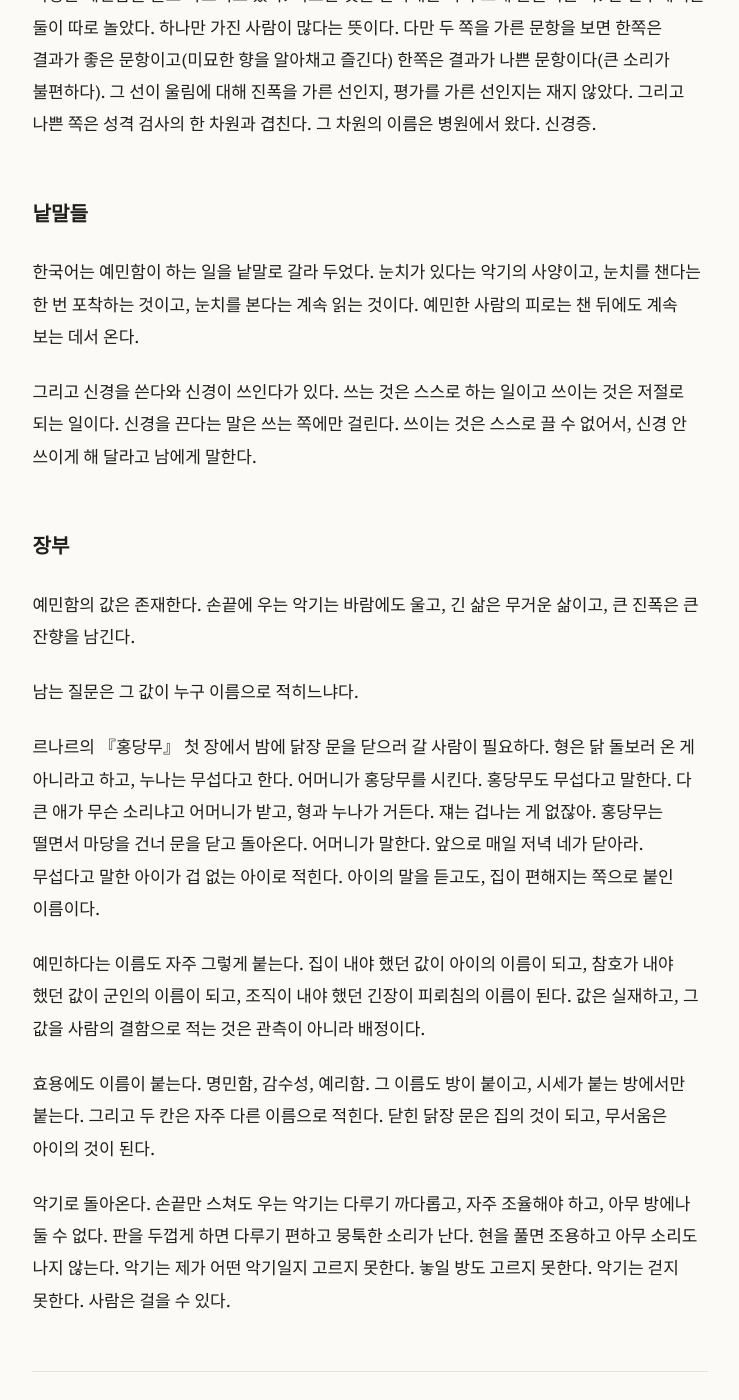
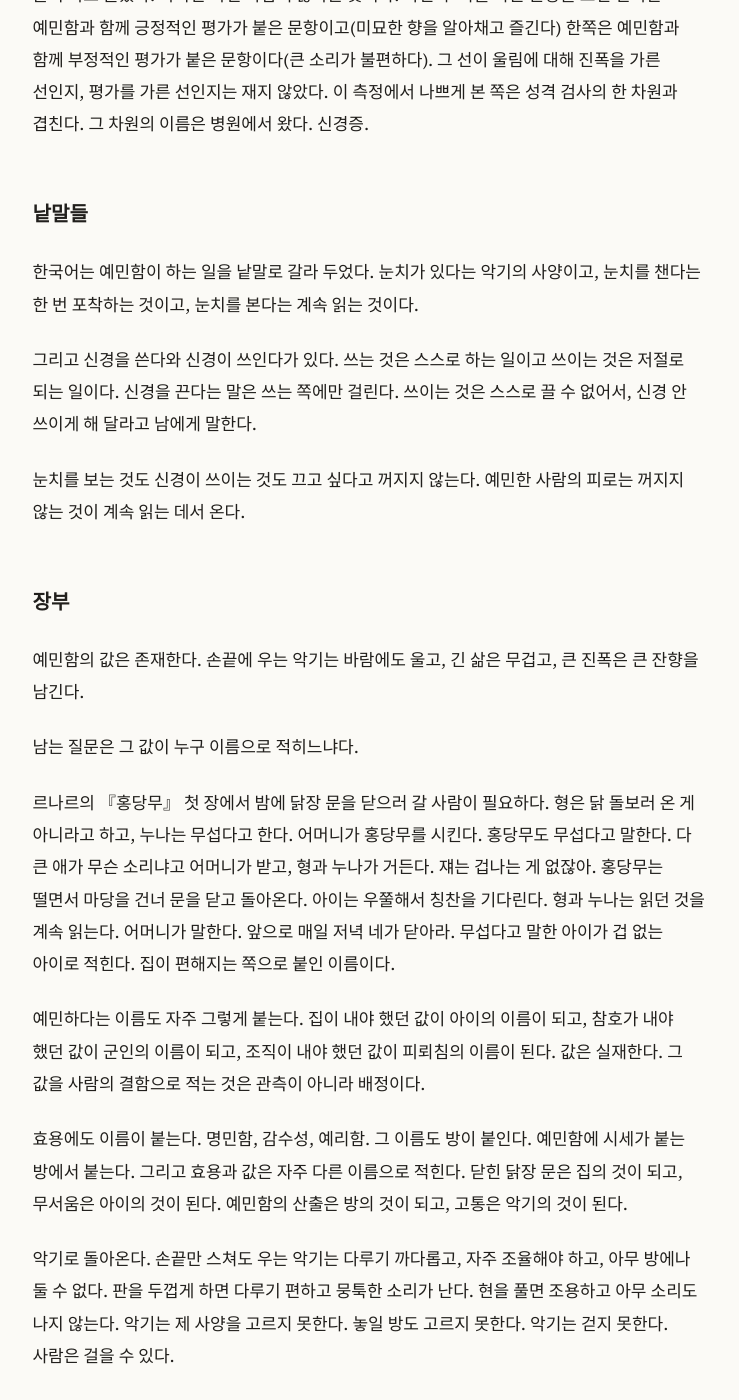
Before and after one commit to nonasking/essays, a Jekyll site: the page built from sensitivity/index.md, in a window 1280 px wide and 1400 px high, scrolled down 5078 px. Shown: the whole window, without its empty margins (270-1009 px from the left). Built offline with Jekyll 4.4.1, drawn with Linux system fonts in a browser that asks for light colours; some of the changed text lies outside the part shown.

Commit message:
Sensitivity: author's revision (honed alarm as a branch, 'sensitive person' in Time, Poil de Carotte ending per the original, Words closing, ledger wording) (KR/EN)
Co-Authored-By: Claude Fable 5.2 <noreply@anthropic.com>
Claude-Session: https://claude.ai/code/session_01BTGLPJ1snj3YMREbmcWepv

```diff
--- a/sensitivity/index.md
+++ b/sensitivity/index.md
@@ -13,23 +13,23 @@ description: 손끝만 스쳐도 우는 악기에 대하여. 한 성질에서
 
 예민한 사람이 빵을 먹는다. 빵의 향과 식감과 모양을 느낀다. '버터가 어제와 다르다. 발효가 평소보다 덜 됐다. 모양은 어제 것보다 정교하다.' 그 풍부한 감각과 해석을 즐길 수 있다. 그 세세한 감각과 해석이 피곤할 수 있다. 즐거움도 피로도 같은 빵에서 온다. 둘 다 고르기 전에 온다. 고를 수 있는 것은 온 다음이다. 어느 쪽에 더 머물지, 말할지 삼킬지. 빵집에서 떠올린 걸 말하면 예민 떤다고 쫓겨날 수도 있다. 말해 줘서 고맙다고 쿠키를 하나 받을 수도 있다. 말할지는 고를 수 있다. 빵집 주인의 반응은 고를 수 없다.
 
-둔감한 사람이 빵을 먹는다. '빵이다.' 빵집을 나선다.
+둔감한 사람이 빵을 먹는다. '빵이다.'
 
 ## 아기의 감각
 
 갓 태어난 아이는 전부 예민하다. 모든 소리가 처음이고 모든 빛이 처음이다. 생후 여섯 달의 아기는 들어 본 적 없는 언어의 음소도 구별하고, 원숭이 얼굴도 하나하나 가른다. 돌 무렵이면 그 음소를 놓치고 원숭이 얼굴은 다 같은 얼굴이 된다. 쓰는 구별은 유지하고 안 쓰는 구별은 뭉뚱그리게 된다. 둔감화는 손상이 아니라 학습이다.
 
-그러니 예민함은 소수의 사양이 아니라 모두의 출발점이다. 예민한 어른은 무언가를 더 가진 사람이 아니라 덜 둔해진 사람이다.
+그러니 예민함은 소수의 사양이 아니라 모두의 출발점이다. 예민한 어른은 무언가를 더 가진 사람이 아니다. 덜 둔해진 사람이다.
 
 구별이 남는 데는 두 길이 있다. 즐거워서 계속 쓴 구별이 남고, 놓으면 다쳐서 못 놓은 구별이 남는다. 미식의 변별과 경보의 변별이다.
 
-구별이 둔해지지만은 않는다. 벼려지는 길도 있다. 불에 덴 손은 미지근한 것 앞에서도 먼저 물러난다. 덜 둔해진 것이 아니라 다쳐서 벼려진 것이다.
+구별이 둔해지지만은 않는다. 경보의 변별 가운데에는 벼려지는 갈래도 있다. 화상을 기억하고 경계하는 손은 미지근한 온도에도 물러난다. 다쳐서 변별이 더 날카로워진 것이다.
 
-어느 길로 왔든 양상에는 공통점이 있다. 예민함이 저주일지 축복일지, 다른 이들에게 환대받을지 배제될지는 예민함 자체가 아니라 다른 것에 달려 있다.
+어느 길로 왔든 양상에는 공통점이 있다. 예민함이 저주일지 축복일지, 다른 이들에게 환대받을지 배제될지는 예민함 자체에 달려 있지 않다.
 
 ## 시간
 
-덜 둔해진 사람은 같은 세상을 더 많이 읽고 같은 하루에서 더 많이 거둔다. 그 점에서 같은 십 년을 살아도 더 긴 삶을 산다.
+예민한 사람은 같은 세상을 더 많이 읽고 같은 하루에서 더 많이 거둔다. 그 점에서 같은 십 년을 살아도 더 긴 삶을 산다.
 
 어린 시절이 길게 남는 것이 그 때문이다. 처음인 것이 많던 해는 돌아보면 복잡하고 길다. 처음인 것이 줄어든 해는 돌아보면 하루하루가 구별 없이 뭉쳐서, 한 해가 몇 장면으로 줄어든다.
 
@@ -39,7 +39,7 @@ description: 손끝만 스쳐도 우는 악기에 대하여. 한 성질에서
 
 둘째 사람은 초기화 없이 감각을 쌓아간다. 어제 느꼈던 감각을 지니고 매일을 시작한다. 어제 만났던 자극은 낯익다. 반복되면 익숙함이 된다. 노련하다.
 
-첫째 사람의 십 년이 더 빽빽하고, 그래서 더 길고, 그래서 더 무겁다. 덜 둔해진 사람은 그 둘 사이에서 첫째 쪽에 가까이 선다. 그것이 재미일지 피로일지와는 별개다.
+첫째 사람의 십 년이 더 빽빽하고 길고 무겁다. 예민한 사람은 그 둘 사이에서 첫째 쪽에 가깝다. 그 시간이 재미일지 피로일지와는 별개다.
 
 ## 악기
 
@@ -49,7 +49,7 @@ description: 손끝만 스쳐도 우는 악기에 대하여. 한 성질에서
 
 같은 성질이 다른 일도 한다. 손끝에 우는 악기는 스치는 바람에도 운다. 오래 남는 소리는 듣기 싫은 소리도 오래 남긴다. 스치는 바람 하나에 악기는 밤새 울며 뒤척인다. 팽팽한 현은 끊어지기 쉽고, 얇은 울림판은 습기에 먼저 틀어진다.
 
-판을 두껍게 하면 바람에도 손끝에도 덜 운다. 손끝과 손톱에 따라 다른 소리를 내는 세밀함과 밤새 삐걱이는 소음이 사라지고 이전과는 다른 악기가 된다. 세밀함을 유지하고 소음만 없앨 수는 없다. 한 악기의 두 얼굴이다.
+판을 두껍게 하면 바람에도 손끝에도 덜 운다. 손끝과 손톱에 따라 다른 소리를 내는 세밀함과 밤새 삐걱이는 소음이 사라지고 이전과는 다른 악기가 된다. 세밀함을 유지하고 소음만 없앨 수는 없다.
 
 조용하게 하는 길이 하나 더 있다. 현을 풀면 바람에 울지 않는다. 그러나 현을 풀어도 바람은 분다. 풀린 현은 바람에 울지 않는 것이 아니라 음 없이 떤다. 떨림은 사라지지 않고 소리와 음만 사라진다. 그리고 풀린 현은 손끝에도 음을 내지 않는다. 울림이 없기에 어떤 손끝에서도 어떤 음도 낼 수 없다.
 
@@ -59,7 +59,7 @@ description: 손끝만 스쳐도 우는 악기에 대하여. 한 성질에서
 
 같은 눈이 다른 것도 본다. 낙엽의 잎맥에서 기하를 보고 멈춘다. 찬양받는 교향곡에서 음의 어긋남을 듣는 귀는 새가 지저귀는 소리에서 화음을 듣는 귀이기도 하다.
 
-티를 보는 눈과 결을 보는 눈은 같은 눈이다. 하나의 눈이기에 한쪽만 고를 수는 없다.
+티를 보는 눈과 결을 보는 눈은 같은 눈이다.
 
 ## 배우
 
@@ -67,7 +67,7 @@ description: 손끝만 스쳐도 우는 악기에 대하여. 한 성질에서
 
 큰 진폭은 큰 잔향을 남긴다. 막이 내린 뒤에도 배역이 배우로부터 나가지 않는 일이 그 배우에게 생긴다. 반응을 줄이면 잔향도 줄어든다. 객석에 닿는 울림도 같이 줄어든다.
 
-무대는 이 값을 없애 주지 않는다. 무대가 하는 일은 그 값을 금으로 바꿔 주는 것이다.
+무대는 이 값을 없애 주지 않는다. 대신 그 값을 금으로 바꿔 준다.
 
 ## 방
 
@@ -103,27 +103,29 @@ description: 손끝만 스쳐도 우는 악기에 대하여. 한 성질에서
 
 예민하다고 자기를 보고하는 사람들의 감각을 실제로 재 보면, 더 작은 소리를 듣거나 더 옅은 냄새를 맡지는 않았다. 자기가 예민하다고 하는 정도와 감각기관의 문턱은 따로였다. 예민함은 문턱의 높이로 재어지지 않았다.
 
-측정은 예민함을 둘로 가르기도 했다. 미묘한 것을 알아채는 쪽과 크게 흔들리는 쪽. 한 연구에서는 둘이 따로 놀았다. 하나만 가진 사람이 많다는 뜻이다. 다만 두 쪽을 가른 문항을 보면 한쪽은 결과가 좋은 문항이고(미묘한 향을 알아채고 즐긴다) 한쪽은 결과가 나쁜 문항이다(큰 소리가 불편하다). 그 선이 울림에 대해 진폭을 가른 선인지, 평가를 가른 선인지는 재지 않았다. 그리고 나쁜 쪽은 성격 검사의 한 차원과 겹친다. 그 차원의 이름은 병원에서 왔다. 신경증.
+측정은 예민함을 둘로 가르기도 했다. 미묘한 것을 알아채는 쪽과 크게 흔들리는 쪽. 한 연구에서는 둘이 따로 놀았다. 하나만 가진 사람이 많다는 뜻이다. 다만 두 쪽을 가른 문항을 보면 한쪽은 예민함과 함께 긍정적인 평가가 붙은 문항이고(미묘한 향을 알아채고 즐긴다) 한쪽은 예민함과 함께 부정적인 평가가 붙은 문항이다(큰 소리가 불편하다). 그 선이 울림에 대해 진폭을 가른 선인지, 평가를 가른 선인지는 재지 않았다. 이 측정에서 나쁘게 본 쪽은 성격 검사의 한 차원과 겹친다. 그 차원의 이름은 병원에서 왔다. 신경증.
 
 ## 낱말들
 
-한국어는 예민함이 하는 일을 낱말로 갈라 두었다. 눈치가 있다는 악기의 사양이고, 눈치를 챈다는 한 번 포착하는 것이고, 눈치를 본다는 계속 읽는 것이다. 예민한 사람의 피로는 챈 뒤에도 계속 보는 데서 온다.
+한국어는 예민함이 하는 일을 낱말로 갈라 두었다. 눈치가 있다는 악기의 사양이고, 눈치를 챈다는 한 번 포착하는 것이고, 눈치를 본다는 계속 읽는 것이다.
 
 그리고 신경을 쓴다와 신경이 쓰인다가 있다. 쓰는 것은 스스로 하는 일이고 쓰이는 것은 저절로 되는 일이다. 신경을 끈다는 말은 쓰는 쪽에만 걸린다. 쓰이는 것은 스스로 끌 수 없어서, 신경 안 쓰이게 해 달라고 남에게 말한다.
 
+눈치를 보는 것도 신경이 쓰이는 것도 끄고 싶다고 꺼지지 않는다. 예민한 사람의 피로는 꺼지지 않는 것이 계속 읽는 데서 온다.
+
 ## 장부
 
-예민함의 값은 존재한다. 손끝에 우는 악기는 바람에도 울고, 긴 삶은 무거운 삶이고, 큰 진폭은 큰 잔향을 남긴다.
+예민함의 값은 존재한다. 손끝에 우는 악기는 바람에도 울고, 긴 삶은 무겁고, 큰 진폭은 큰 잔향을 남긴다.
 
 남는 질문은 그 값이 누구 이름으로 적히느냐다.
 
-르나르의 『홍당무』 첫 장에서 밤에 닭장 문을 닫으러 갈 사람이 필요하다. 형은 닭 돌보러 온 게 아니라고 하고, 누나는 무섭다고 한다. 어머니가 홍당무를 시킨다. 홍당무도 무섭다고 말한다. 다 큰 애가 무슨 소리냐고 어머니가 받고, 형과 누나가 거든다. 쟤는 겁나는 게 없잖아. 홍당무는 떨면서 마당을 건너 문을 닫고 돌아온다. 어머니가 말한다. 앞으로 매일 저녁 네가 닫아라. 무섭다고 말한 아이가 겁 없는 아이로 적힌다. 아이의 말을 듣고도, 집이 편해지는 쪽으로 붙인 이름이다.
+르나르의 『홍당무』 첫 장에서 밤에 닭장 문을 닫으러 갈 사람이 필요하다. 형은 닭 돌보러 온 게 아니라고 하고, 누나는 무섭다고 한다. 어머니가 홍당무를 시킨다. 홍당무도 무섭다고 말한다. 다 큰 애가 무슨 소리냐고 어머니가 받고, 형과 누나가 거든다. 쟤는 겁나는 게 없잖아. 홍당무는 떨면서 마당을 건너 문을 닫고 돌아온다. 아이는 우쭐해서 칭찬을 기다린다. 형과 누나는 읽던 것을 계속 읽는다. 어머니가 말한다. 앞으로 매일 저녁 네가 닫아라. 무섭다고 말한 아이가 겁 없는 아이로 적힌다. 집이 편해지는 쪽으로 붙인 이름이다.
 
-예민하다는 이름도 자주 그렇게 붙는다. 집이 내야 했던 값이 아이의 이름이 되고, 참호가 내야 했던 값이 군인의 이름이 되고, 조직이 내야 했던 긴장이 피뢰침의 이름이 된다. 값은 실재하고, 그 값을 사람의 결함으로 적는 것은 관측이 아니라 배정이다.
+예민하다는 이름도 자주 그렇게 붙는다. 집이 내야 했던 값이 아이의 이름이 되고, 참호가 내야 했던 값이 군인의 이름이 되고, 조직이 내야 했던 값이 피뢰침의 이름이 된다. 값은 실재한다. 그 값을 사람의 결함으로 적는 것은 관측이 아니라 배정이다.
 
-효용에도 이름이 붙는다. 명민함, 감수성, 예리함. 그 이름도 방이 붙이고, 시세가 붙는 방에서만 붙는다. 그리고 두 칸은 자주 다른 이름으로 적힌다. 닫힌 닭장 문은 집의 것이 되고, 무서움은 아이의 것이 된다.
+효용에도 이름이 붙는다. 명민함, 감수성, 예리함. 그 이름도 방이 붙인다. 예민함에 시세가 붙는 방에서 붙는다. 그리고 효용과 값은 자주 다른 이름으로 적힌다. 닫힌 닭장 문은 집의 것이 되고, 무서움은 아이의 것이 된다. 예민함의 산출은 방의 것이 되고, 고통은 악기의 것이 된다.
 
-악기로 돌아온다. 손끝만 스쳐도 우는 악기는 다루기 까다롭고, 자주 조율해야 하고, 아무 방에나 둘 수 없다. 판을 두껍게 하면 다루기 편하고 뭉툭한 소리가 난다. 현을 풀면 조용하고 아무 소리도 나지 않는다. 악기는 제가 어떤 악기일지 고르지 못한다. 놓일 방도 고르지 못한다. 악기는 걷지 못한다. 사람은 걸을 수 있다.
+악기로 돌아온다. 손끝만 스쳐도 우는 악기는 다루기 까다롭고, 자주 조율해야 하고, 아무 방에나 둘 수 없다. 판을 두껍게 하면 다루기 편하고 뭉툭한 소리가 난다. 현을 풀면 조용하고 아무 소리도 나지 않는다. 악기는 제 사양을 고르지 못한다. 놓일 방도 고르지 못한다. 악기는 걷지 못한다. 사람은 걸을 수 있다.
 
 ## 참고 문헌
 
```
Also changed, not shown: sensitivity/en.md (+17 -15 lines).
